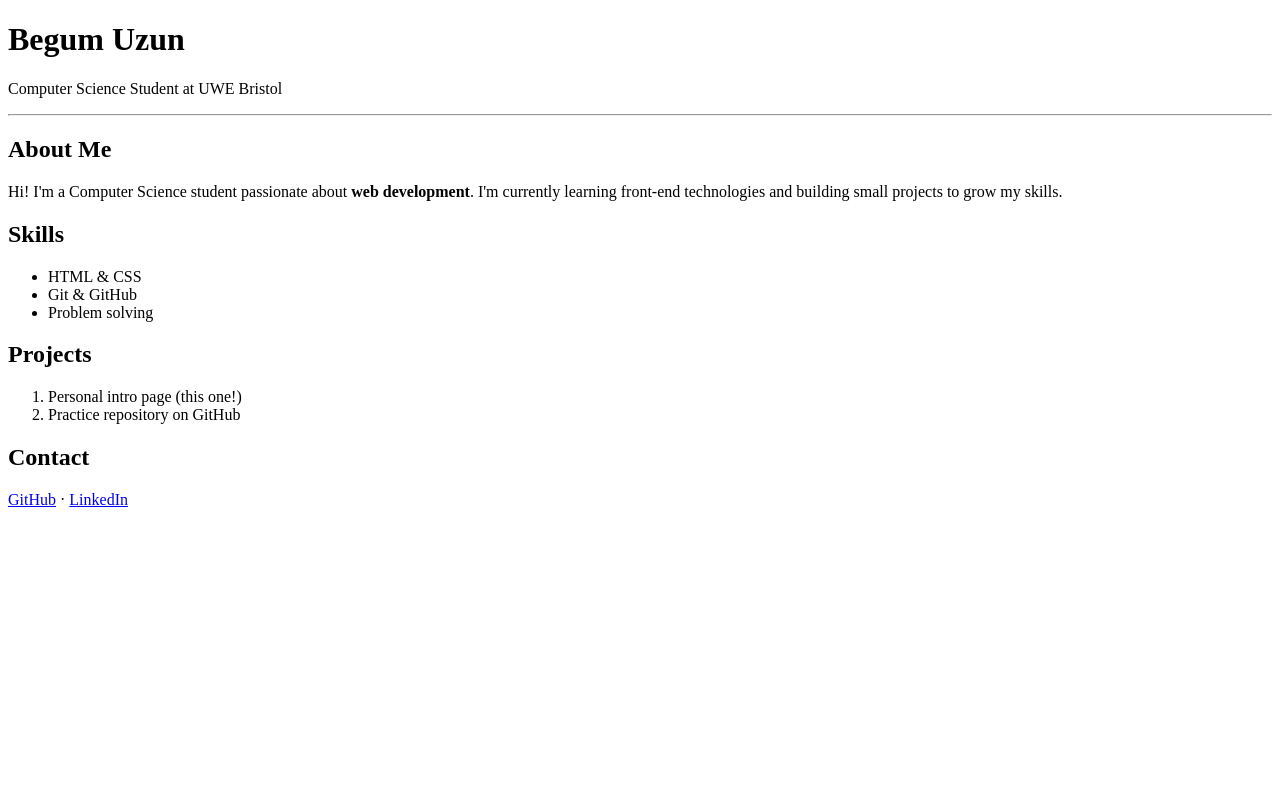
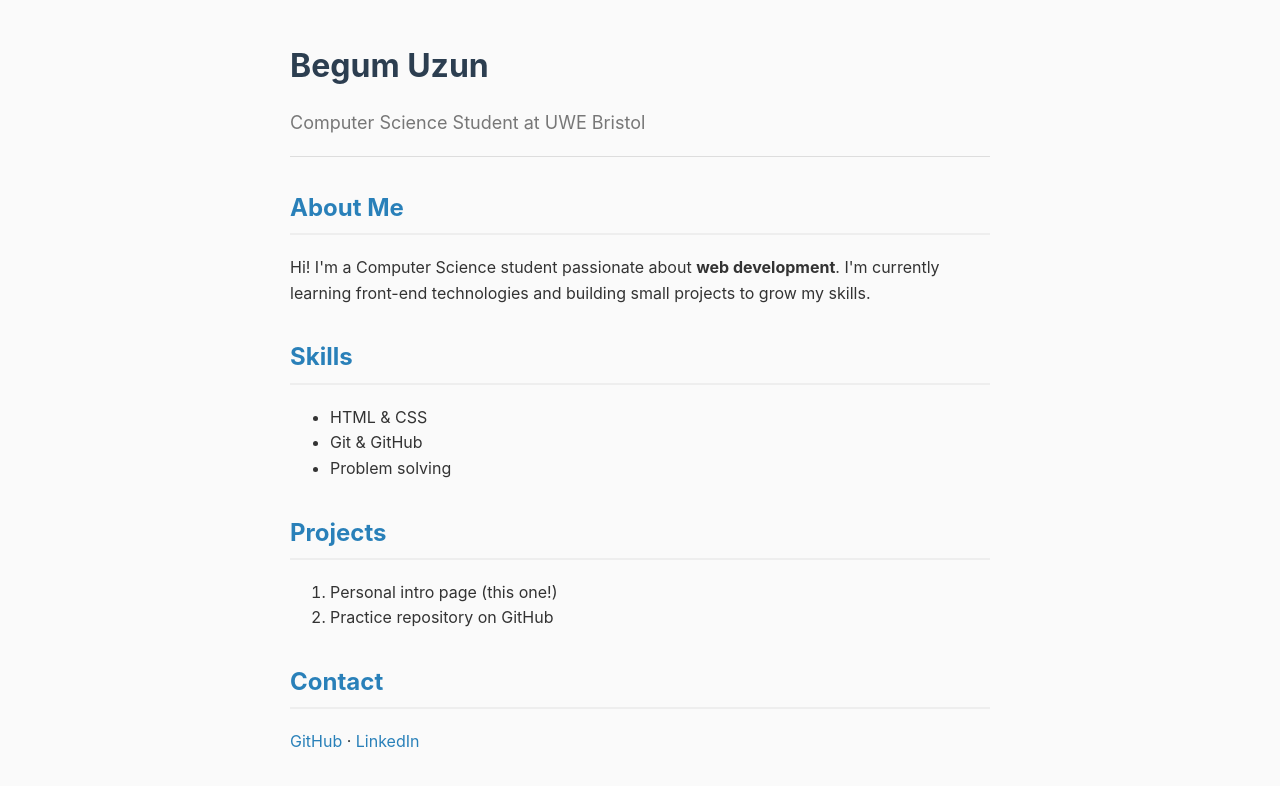
Before and after one commit to beggumuzun/portfolio, a plain HTML site: page index.html in a window 1280 px wide. Drawn offline with Linux system fonts and the light colour scheme.

Commit message:
Add CSS styling

```diff
--- a/index.html
+++ b/index.html
@@ -3,6 +3,7 @@
 <head>
   <meta charset="UTF-8">
   <title>Begum Uzun — Portfolio</title>
+  <link rel="stylesheet" href="styles.css">
 </head>
 <body>
 
--- /dev/null
+++ b/styles.css
@@ -0,0 +1,46 @@
+/* Whole page */
+body {
+  font-family: -apple-system, Arial, sans-serif;
+  max-width: 700px;
+  margin: 40px auto;
+  padding: 0 20px;
+  line-height: 1.6;
+  color: #333;
+  background-color: #fafafa;
+}
+
+/* Main name */
+h1 {
+  color: #2c3e50;
+  margin-bottom: 4px;
+}
+
+/* Section titles */
+h2 {
+  color: #2980b9;
+  border-bottom: 2px solid #eee;
+  padding-bottom: 6px;
+  margin-top: 32px;
+}
+
+/* The role under the name */
+header p {
+  color: #777;
+  font-size: 18px;
+}
+
+/* Links */
+a {
+  color: #2980b9;
+  text-decoration: none;
+}
+
+a:hover {
+  text-decoration: underline;
+}
+
+/* Divider line */
+hr {
+  border: none;
+  border-top: 1px solid #ddd;
+}
```
